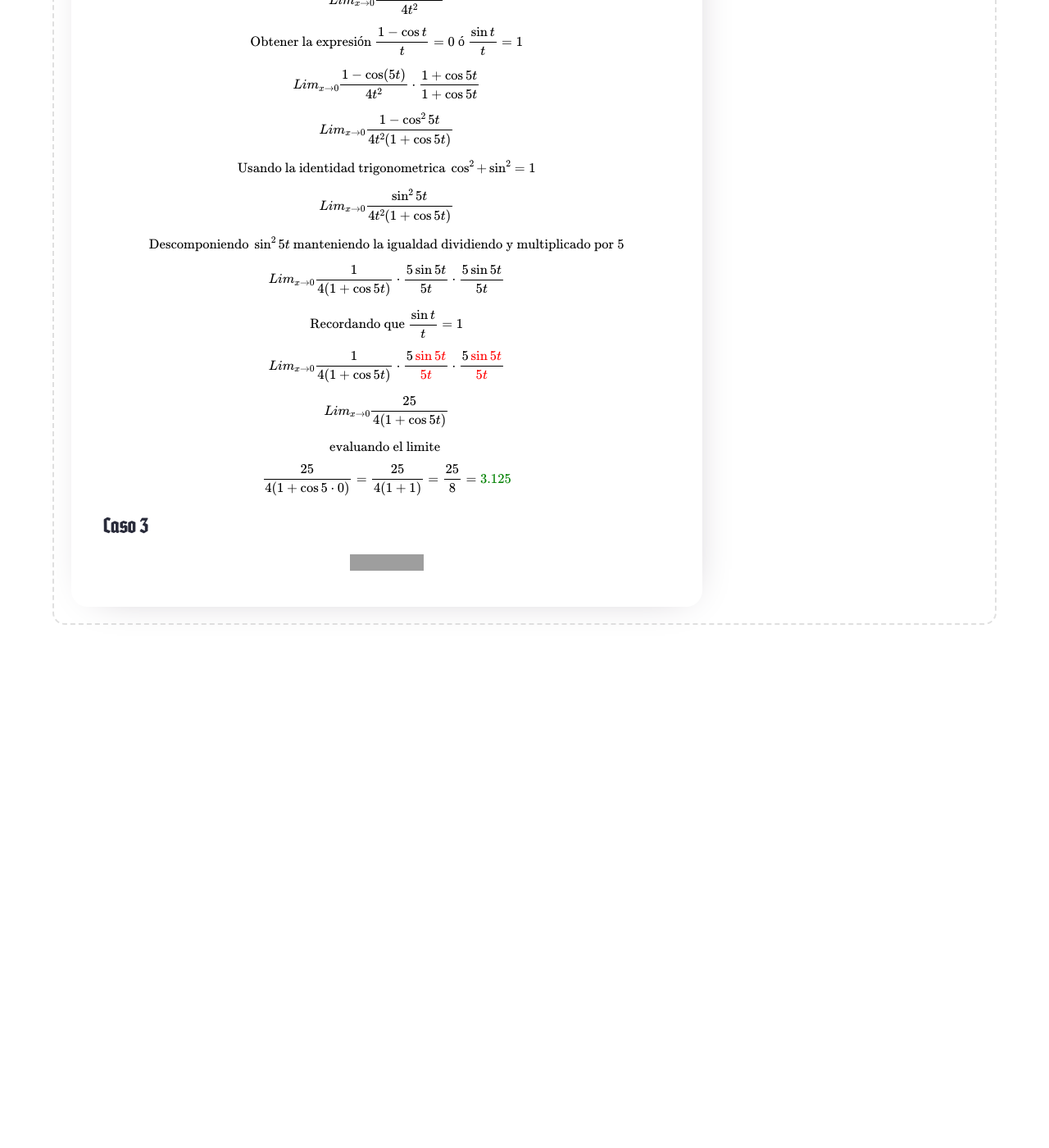
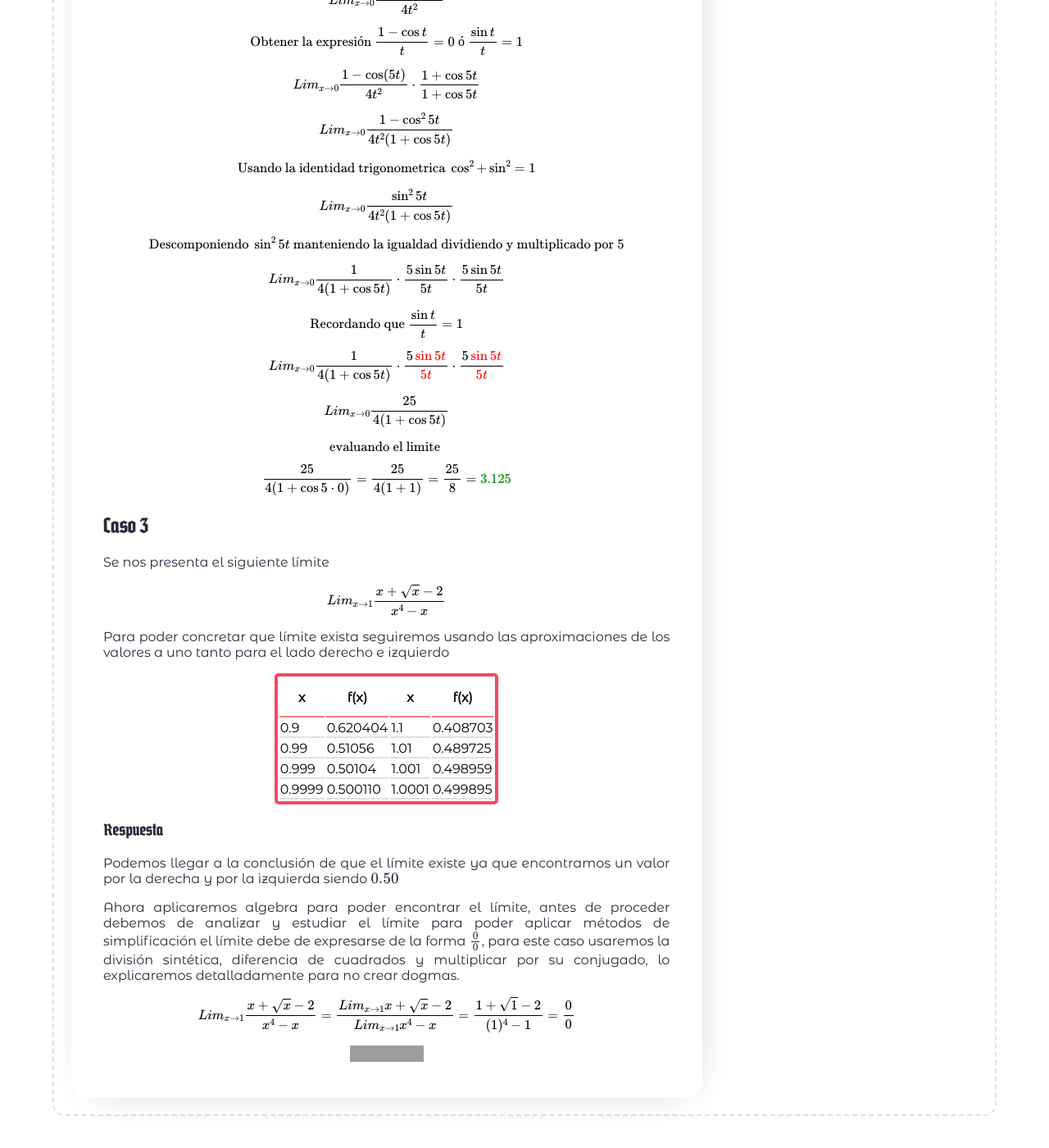
Before and after one commit to jorgeAML/creativeaml, a Jekyll site: the page built from blog_posts/04-06-2023.md, in a window 1280 px wide and 1400 px high, scrolled down 2228 px. Shown: the whole window at 82% size. Built offline with Jekyll 4.4.1, drawn with Linux system fonts in a browser that asks for light colours; some web fonts are replaced; a script that is not in the unit is left out; comment, search, counter and statistics services are not loaded; before the commit the page ends 3029 px from its top, so only the background shows below that; grey boxes are pictures that could not be loaded.

Commit message:
adsense added and caso 3 updated

```diff
--- a/_includes/head.html
+++ b/_includes/head.html
@@ -40,3 +40,5 @@
 
   gtag('config', 'G-4LFHSSFPPG');
 </script>
+<script async src="https://pagead2.googlesyndication.com/pagead/js/adsbygoogle.js?client=ca-pub-2870247988892070"
+     crossorigin="anonymous"></script>
--- a/_includes/head2.html
+++ b/_includes/head2.html
@@ -40,3 +40,5 @@
 
   gtag('config', 'G-4LFHSSFPPG');
 </script>
+<script async src="https://pagead2.googlesyndication.com/pagead/js/adsbygoogle.js?client=ca-pub-2870247988892070"
+     crossorigin="anonymous"></script>
--- a/blog_posts/04-06-2023.md
+++ b/blog_posts/04-06-2023.md
@@ -153,6 +153,49 @@ $$ \frac{25}{4(1+\cos{5 \cdot 0})} = \frac{25}{4(1+1)} = \frac{25}{8} = \color{g
 
 <div>
 <h2>Caso 3</h2>
+<p>Se nos presenta el siguiente límite</p>
+    <div class="latex">
+    $$Lim_{x \rightarrow 1} \frac{x + \sqrt{x}-2}{x^{4}-x}$$
+    </div>
+<p>Para poder concretar que límite exista seguiremos usando las aproximaciones de los valores a uno tanto para el lado derecho e izquierdo</p>
+<table class="l-table">
+    <tr>
+        <th>x</th>
+        <th>f(x)</th>
+        <th>x</th>
+        <th>f(x)</th>
+    </tr>
+    <tr>
+        <td>0.9</td>
+        <td>0.620404</td>
+        <td>1.1</td>
+        <td>0.408703</td>
+    </tr>
+    <tr>
+        <td>0.99</td>
+        <td>0.51056</td>
+        <td>1.01</td>
+        <td>0.489725</td>
+    </tr>
+    <tr>
+        <td>0.999</td>
+        <td>0.50104</td>
+        <td>1.001</td>
+        <td>0.498959</td>
+    </tr>
+    <tr>
+        <td>0.9999</td>
+        <td>0.500110</td>
+        <td>1.0001</td>
+        <td>0.499895</td>
+    </tr>
+</table>
+<h3>Respuesta</h3>
+<p>Podemos llegar a la conclusión de que el límite existe ya que encontramos un valor por la derecha y por la izquierda siendo \(0.50\)</p>
+<p>Ahora aplicaremos algebra para poder encontrar el límite, antes de proceder debemos de analizar y estudiar el límite para poder aplicar métodos de simplificación el límite debe de expresarse de la forma \(\frac{0}{0}\), para este caso usaremos la división sintética, diferencia de cuadrados y multiplicar por su conjugado, lo explicaremos detalladamente para no crear dogmas.</p>
+    <div class="latex">
+        $$Lim_{x \rightarrow 1} \frac{x+\sqrt{x}-2}{x^{4}-x} = \frac{Lim_{x \rightarrow 1} x+\sqrt{x}-2}{Lim_{x \rightarrow 1}x^{4}-x} = \frac{1 + \sqrt{1}-2}{(1)^{4}-1}= \frac{0}{0}$$
+    </div>
 </div>
 
 <div class="mathjax-image">
```
